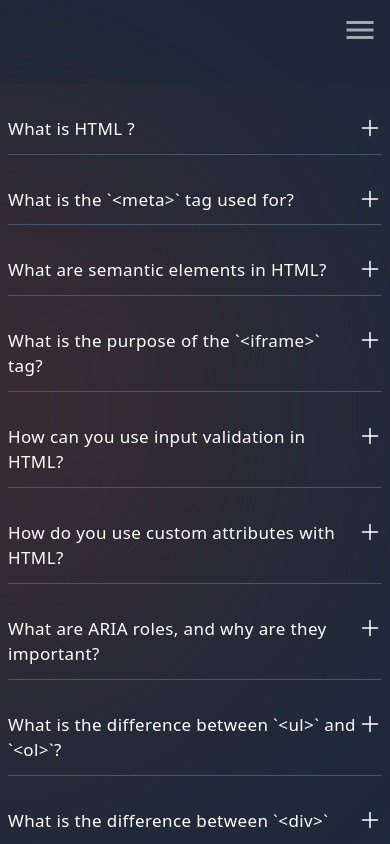
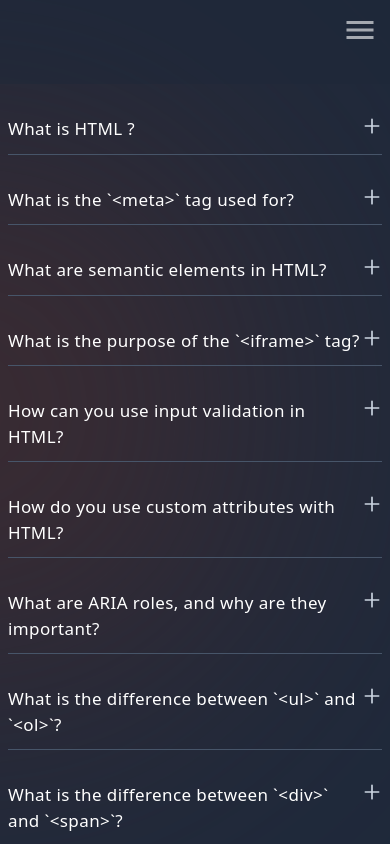
Before and after one commit to Webprojon/frontify, a React (Vite) app: page /html-css in a window 390 px wide. Built offline with nearby package versions, Linux system fonts and the light colour scheme.

Commit message:
bug is fixed

```diff
--- a/src/components/Accardions.tsx
+++ b/src/components/Accardions.tsx
@@ -1,8 +1,9 @@
 import { useEffect, useState } from "react";
 import { motion, AnimatePresence } from "framer-motion";
-import { HiPlus } from "react-icons/hi2";
 import { useLocation } from "react-router-dom";
 import { QUESTIONS } from "../lib/data";
+import Feedback from "./Feedback";
+import { HiOutlinePlus } from "react-icons/hi";
 
 export default function Accardions() {
 	const location = useLocation().pathname;
@@ -35,7 +36,7 @@ export default function Accardions() {
 					>
 						<div
 							onClick={() => toggleAccardion(question.id)}
-							className="flex justify-between py-2 cursor-pointer"
+							className="flex items-start justify-between py-2 cursor-pointer"
 						>
 							<h2 className="text-[17px] md:text-[22px] md:leading-none">
 								{question.question}
@@ -47,7 +48,7 @@ export default function Accardions() {
 								}}
 								transition={{ duration: 0.3 }}
 							>
-								<HiPlus className="size-6 md:size-7 ml-[2px]" />
+								<HiOutlinePlus className="text-slate-300 size-5 md:size-7 ml-[2px]" />
 							</motion.div>
 						</div>
 
@@ -66,6 +67,8 @@ export default function Accardions() {
 						</AnimatePresence>
 					</div>
 				))}
+
+			<Feedback />
 		</div>
 	);
 }
--- /dev/null
+++ b/src/components/Feedback.tsx
@@ -0,0 +1,12 @@
+export default function Feedback() {
+	return (
+		<div className="hidden">
+			<h2>Give some feedback</h2>
+			<form>
+				<input type="text" placeholder="Your name" />
+				<input type="text" placeholder="Your feedback" />
+				<button>Send Us</button>
+			</form>
+		</div>
+	);
+}
```
